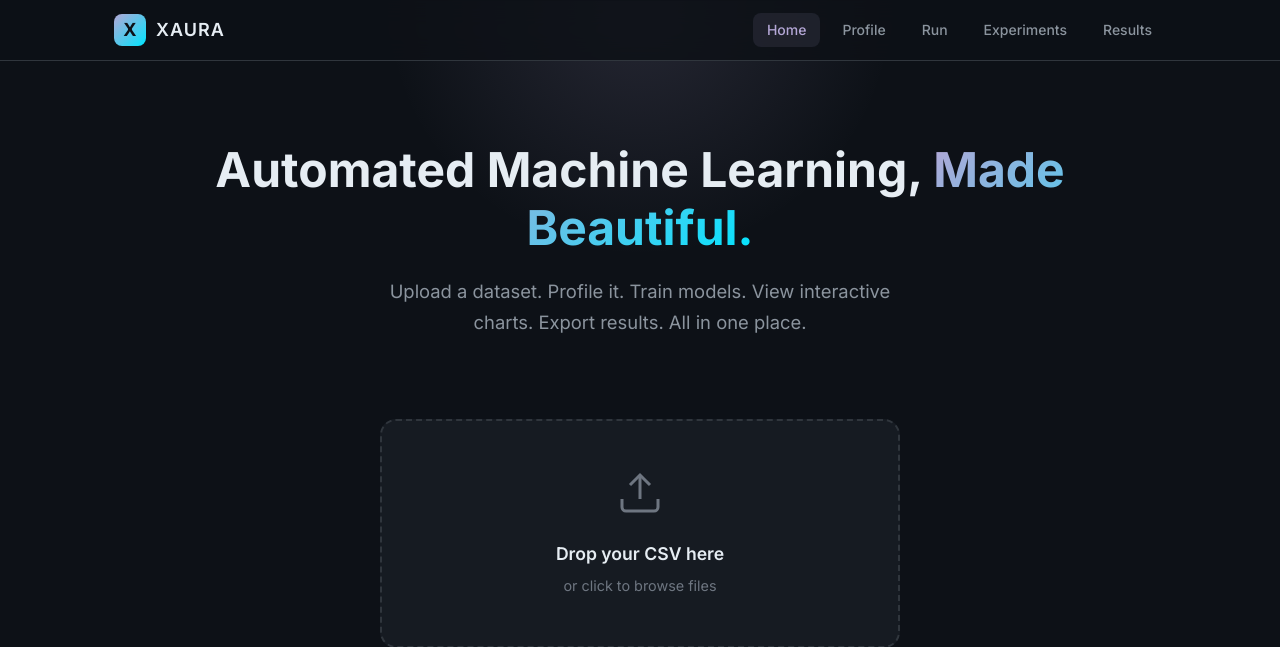
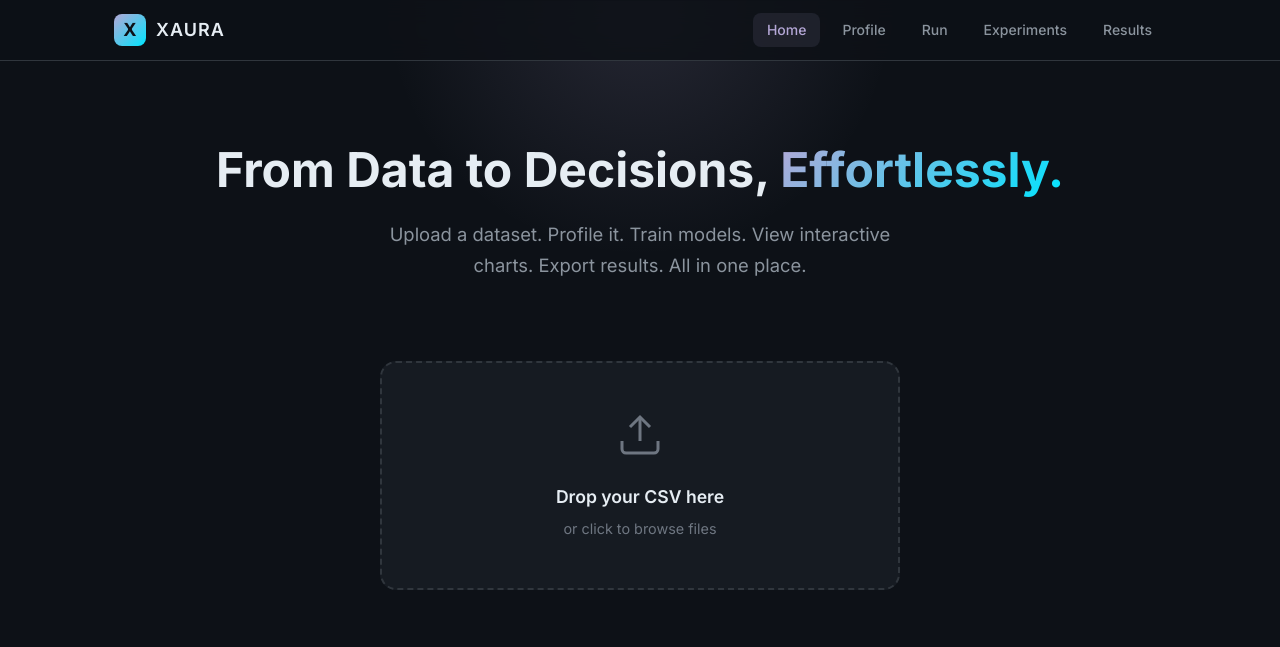
Before and after one commit to Vinamra3215/Xaura, a FastAPI app: page / in a window 1280 px wide. Shown: the top 647 px of the page. Run offline with FastAPI, Linux system fonts and the light colour scheme; parts of the project's set-up code (start-up, migrations or seed data) failed here and were passed over; some libraries are stand-ins or nearby versions.

Commit message:
Updating the TagLine

```diff
--- a/src/xaura/server/templates/index.html
+++ b/src/xaura/server/templates/index.html
@@ -8,8 +8,8 @@
 <section class="hero">
     <div class="hero-glow"></div>
     <h1 class="hero-title">
-        Automated Machine Learning,
-        <span class="hero-gradient">Made Beautiful.</span>
+        From Data to Decisions,
+        <span class="hero-gradient">Effortlessly.</span>
     </h1>
     <p class="hero-subtitle">
         Upload a dataset. Profile it. Train models. View interactive charts.
@@ -22,9 +22,9 @@
     <div class="upload-dropzone" id="dropzone">
         <div class="dropzone-icon">
             <svg width="48" height="48" viewBox="0 0 24 24" fill="none" stroke="currentColor" stroke-width="1.5">
-                <path d="M21 15v4a2 2 0 0 1-2 2H5a2 2 0 0 1-2-2v-4"/>
-                <polyline points="17 8 12 3 7 8"/>
-                <line x1="12" y1="3" x2="12" y2="15"/>
+                <path d="M21 15v4a2 2 0 0 1-2 2H5a2 2 0 0 1-2-2v-4" />
+                <polyline points="17 8 12 3 7 8" />
+                <line x1="12" y1="3" x2="12" y2="15" />
             </svg>
         </div>
         <h3 class="dropzone-title">Drop your CSV here</h3>
@@ -63,7 +63,8 @@
         <div class="step-card">
             <div class="step-number">3</div>
             <h3 class="step-title">Train & Visualize</h3>
-            <p class="step-desc">Pick a model, train it, and see interactive charts — confusion matrix, ROC, feature importance.</p>
+            <p class="step-desc">Pick a model, train it, and see interactive charts — confusion matrix, ROC, feature
+                importance.</p>
         </div>
     </div>
 </section>
```
